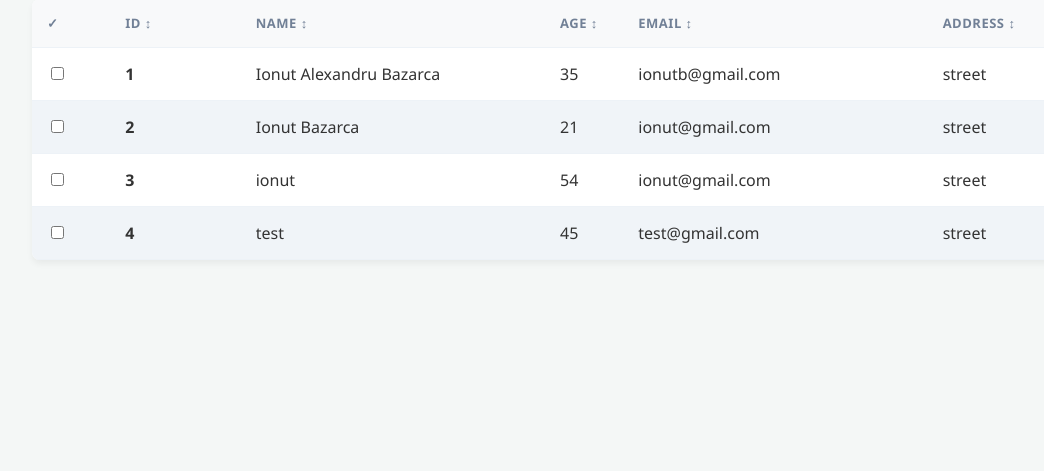
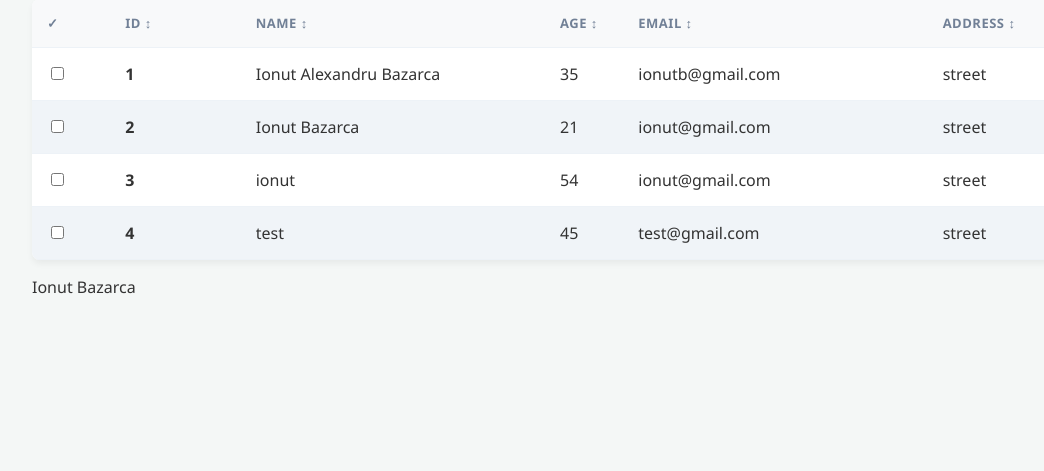
Before and after one commit to bazi9/student-record, a Python web app: template templates/index.html in a window 1280 px wide. Shown: the part 106-577 px from the top of the page, without its empty margins (8-1052 px from the left). Run offline with Jinja, Linux system fonts and the light colour scheme; the template is opened without the code that fills it, so the values that code supplies are empty.

Commit message:
Update index.html

```diff
--- a/templates/index.html
+++ b/templates/index.html
@@ -517,5 +517,6 @@
             checkSelection();
         }
     </script>
+    <p>Ionut Bazarca</p>
 </body>
 </html>
```
